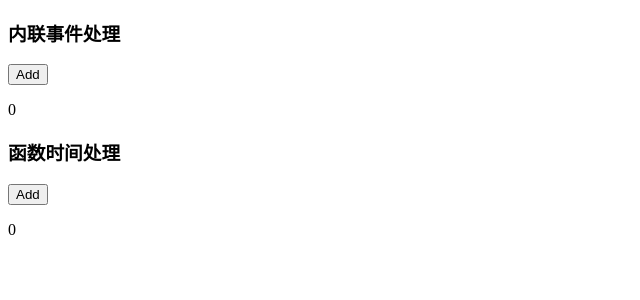
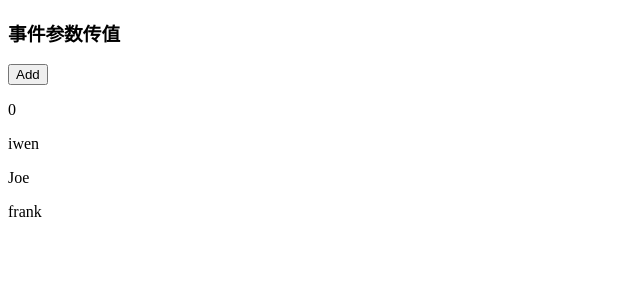
Before and after one commit to mindfreakcriss/my_vue_demo, a Vue app in the folder vue_base/: page / in a window 1280 px wide. Shown: the top 300 px of the page, without its empty margins (0-640 px from the left). Built offline with nearby package versions, Linux system fonts and the light colour scheme.

Commit message:
【提交】事件传参

```diff
--- a/vue_base/src/App.vue
+++ b/vue_base/src/App.vue
@@ -5,6 +5,7 @@ import ListDemo from "@/components/ListDemo.vue";
 import KeyDemo from "@/components/KeyDemo.vue";
 import EventInlineDemo from "@/components/EventInlineDemo.vue";
 import EventMethodDemo from "@/components/EventMethodDemo.vue";
+import EventParamDemo from "@/components/EventParamDemo.vue";
 </script>
 
 <template>
@@ -12,6 +13,7 @@ import EventMethodDemo from "@/components/EventMethodDemo.vue";
 <!--  <IfDemo />-->
 <!--  <ListDemo></ListDemo>-->
 <!--  <KeyDemo></KeyDemo>-->
-  <EventInlineDemo></EventInlineDemo>
-  <EventMethodDemo></EventMethodDemo>
+<!--  <EventInlineDemo></EventInlineDemo>-->
+<!--  <EventMethodDemo></EventMethodDemo>-->
+  <EventParamDemo></EventParamDemo>
 </template>
--- /dev/null
+++ b/vue_base/src/components/EventParamDemo.vue
@@ -0,0 +1,34 @@
+<script>
+  export default {
+    data() {
+      return {
+        names: ['iwen','Joe','frank'],
+        count: 0,
+      }
+    },
+    methods: {
+      //event 对象,是JS的原生对象
+      addCount(e) {
+        e.target.innerHTML = 'Add' + this.count;
+        this.count++;
+      },
+      //传值+事件
+      getNameHandler(name, e) {
+        console.log(name);
+        console.log(e)
+      }
+    }
+  }
+</script>
+
+<template>
+  <h3>事件参数传值</h3>
+  <button @click="addCount">Add</button>
+  <p>{{count}}</p>
+  <!---需要注意要写 $event -->
+  <p @click="getNameHandler(item, $event)" v-for="(item , index) in names" :key="index">{{item}}</p>
+</template>
+
+<style scoped>
+
+</style>
```
